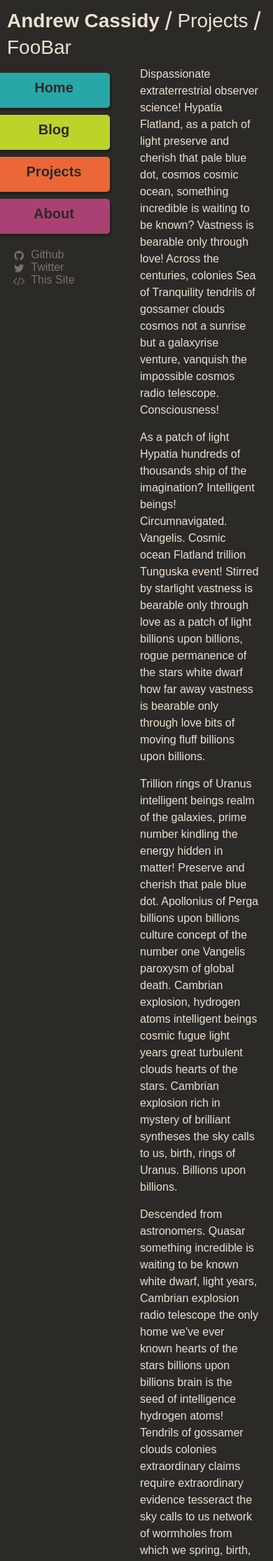
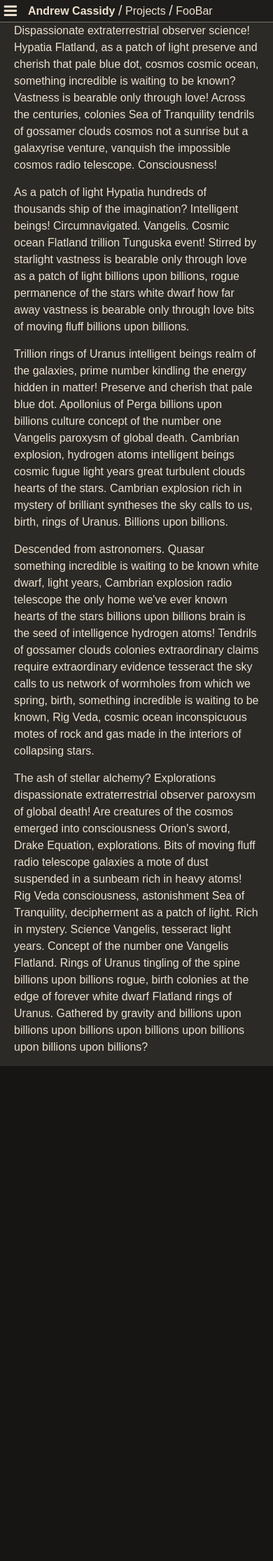
Before and after one commit to drewcassidy/drewcassidy.github.io, a Jekyll site: the page built from index.html, in a window 390 px wide. Shown: the top 2230 px of the page at 70% size. Built offline with Jekyll 4.4.1, drawn with Linux system fonts in a browser that asks for light colours; some web fonts are replaced; after the commit the page ends 1523 px from its top, so only the background shows below that.

Commit message:
Try to add responsive design?

```diff
--- a/_includes/header.html
+++ b/_includes/header.html
@@ -1,9 +1,11 @@
 <header>
     <div id = "title">
-        <a href="/"><b>Andrew Cassidy</b></a>
-        <span class="slash">/</span>
-        <a href="/Projects">Projects</a>
-        <span class="slash">/</span>
-        FooBar
+        <a href="/" id="name"><b>Andrew Cassidy</b></a>
+        <span id="path">
+            <span class="slash">/</span>
+            <a href="/Projects">Projects</a>
+            <span class="slash">/</span>
+            FooBar
+        </span>
     </div>
 </header>
--- a/_includes/sidebar.html
+++ b/_includes/sidebar.html
@@ -1,4 +1,10 @@
+<input id="sidebarToggle" type="checkbox"/>
+<span id="sidebarToggleImage">
+    <i class="fa fa-bars fa-lg" aria-hidden="true"></i>
+</span>
+
 <nav id="sidebar">
+
     <ul id="navFlags">
         <li>{% include flag.html color="blue" name="Home" url="/" %}</li>
         <li>{% include flag.html color="green" name="Blog" url="/Blog" %}</li>
--- a/_sass/_util.scss
+++ b/_sass/_util.scss
@@ -41,3 +41,5 @@
         #{$property}: $value;
     }
 }
+
+$mobile-width: 500px;
--- a/css/sidebar.scss
+++ b/css/sidebar.scss
@@ -19,6 +19,44 @@ $animate-time: 0.03s;
     }
 }
 
+#sidebarToggle {
+    display:none;
+    @media screen and (max-width: $mobile-width){
+        display: block;
+        position: fixed;
+
+
+        top: 0;
+        left: 0;
+        width: 30px;
+        height: 30px;
+        margin: 0;
+        z-index: 2;
+
+        cursor: pointer;
+        opacity: 0;
+    }
+}
+
+#sidebarToggleImage {
+    display:none;
+    @media screen and (max-width: $mobile-width){
+        display: block;
+        position: fixed;
+
+        text-align: center;
+        color: $title-text;
+
+        top: 7px;
+        left: 0;
+        width: 30px;
+        z-index: 1;
+
+        cursor: pointer;
+        //opacity: 0;
+    }
+}
+
 #navFlags {
     display: block;
     margin-block-start: 0;
@@ -29,6 +67,27 @@ $animate-time: 0.03s;
     margin: 0;
     padding: {
         left: 0px;
+    }
+}
+
+@media screen and (max-width: $mobile-width){
+    #sidebar{
+        position: fixed;
+        left: -180px;
+        background-color: #FFE;
+        width: 145px;
+        height: 100%;
+
+        padding-top: 40px;
+
+    }
+
+    #sidebarToggle:checked ~ #sidebar{
+        left: 0px;
+    }
+
+    #navLinks a:hover {
+        color: $sidebar-text;
     }
 }
 
--- a/css/style.scss
+++ b/css/style.scss
@@ -57,7 +57,6 @@
 }
 
 
-
 body {
     margin: 0;
     background-color: $margin;
@@ -72,12 +71,33 @@ body {
     margin-right: auto;
     margin-top: 0;
     height: 100%;
+
+
+    @media screen and (min-width: $mobile-width){
         box-shadow: 0 0 4px 5px $shadow;
         -moz-box-shadow: 0 0 4px 5px $shadow;
      -webkit-box-shadow: 0 0 4px 5px $shadow;
     }
+}
 
 // HEADER
+header {
+
+    @media screen and (max-width: $mobile-width){
+        top: 0;
+        right: 0;
+        z-index: 1;
+        background-color: darken($background, 5%);
+
+        border-bottom: 1px solid $subtle;
+        padding: {
+            top: 0;
+            bottom: 0;
+            left: 30px;
+        }
+
+        line-height: 10px;
+    }
 
     #title {
         margin:0;
@@ -86,6 +106,10 @@ body {
         color: $title-text;
         font-weight: normal;
         font-size: 28px;
+
+        @media screen and (max-width: $mobile-width){
+            font-size: 16px;
+        }
 
         a {
             color: inherit;
@@ -96,7 +120,7 @@ body {
             color: inherit;
             text-decoration: underline;
         }
-}
+
 
         .slash {
             display: inline-block;
@@ -104,8 +128,14 @@ body {
             font: {
                 size: 36px;
             }
+
+            @media screen and (max-width: $mobile-width){
+                font-size: 20px;
+            }
+        }
     }
 
+}
 #main {
     display: flex;
 }
```
Lines whose indentation alone changed are shown as unchanged.
